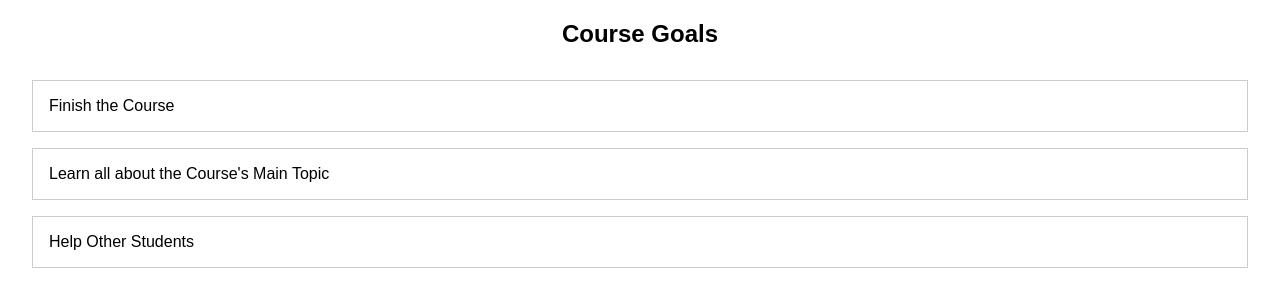
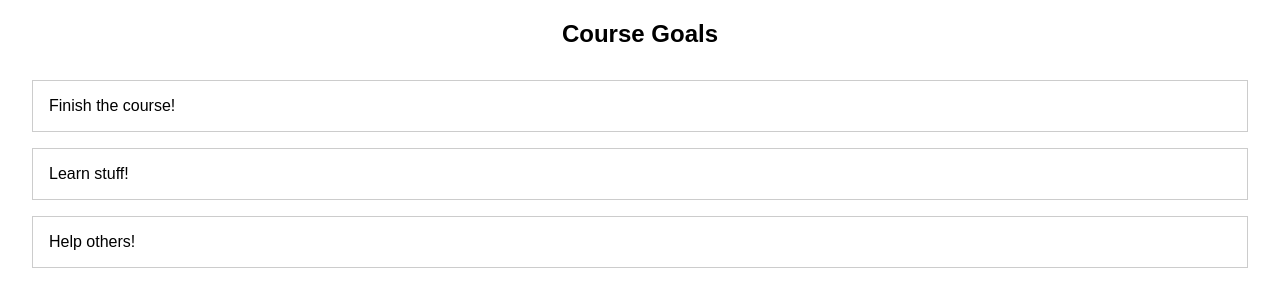
Before and after one commit to eudeamonism/MERN, a React (Create React App) app in the folder front/: page / in a window 1280 px wide. Shown: the top 300 px of the page. Built offline with nearby package versions, Linux system fonts and the light colour scheme.

Commit message:
mapping details in ul

```diff
--- a/front/src/App.js
+++ b/front/src/App.js
@@ -1,18 +1,19 @@
-import React from 'react'
-import classes from './App.module.css'
+import React from 'react';
+import classes from './App.module.css';
+import GoalList from './components/GoalList';
 
 function App() {
-  return (
-      <div className={classes['coarse-goals']}>
-          <h2>Course Goals</h2>
-          <ul className={classes['goal-list']}>
-          <li>Finish the Course</li>
-          <li>Learn all about the Course's Main Topic</li>
-          <li>Help Other Students</li>
-          </ul>
-
-      </div>
-  )
+	const coarseGoals = [
+		{ id: 'cg1', text: 'Finish the course!' },
+		{ id: 'cg2', text: 'Learn stuff!' },
+		{ id: 'cg3', text: 'Help others!' },
+	];
+	return (
+		<div className={classes['coarse-goals']}>
+			<h2>Course Goals</h2>
+			<GoalList goals={coarseGoals} />
+		</div>
+	);
 }
 
 export default App;
--- a/front/src/App.module.css
+++ b/front/src/App.module.css
@@ -1,15 +1,3 @@
 .coarse-goals h2 {
 	text-align: center;
 }
-
-.goal-list {
-	list-style: decimal-leading-zero;
-	padding: 0;
-	margin: 2rem;
-}
-.goal-list li {
-	list-style: none;
-	border: 1px solid #ccc;
-	padding: 1rem;
-	margin: 1rem 0;
-}
--- /dev/null
+++ b/front/src/components/GoalList.js
@@ -0,0 +1,15 @@
+import React from 'react';
+import classes from './GoalList.module.css';
+
+function GoalList(props) {
+	console.log(props.goals);
+	return (
+        <ul className={classes['goal-list']}>
+            {props.goals.map((goal) => {
+                return <li>{goal.text}</li>
+            })}
+        </ul>
+	);
+}
+
+export default GoalList;
--- /dev/null
+++ b/front/src/components/GoalList.module.css
@@ -0,0 +1,12 @@
+.goal-list {
+	list-style: decimal-leading-zero;
+	padding: 0;
+	margin: 2rem;
+}
+
+.goal-list li {
+	list-style: none;
+	border: 1px solid #ccc;
+	padding: 1rem;
+	margin: 1rem 0;
+}
```
